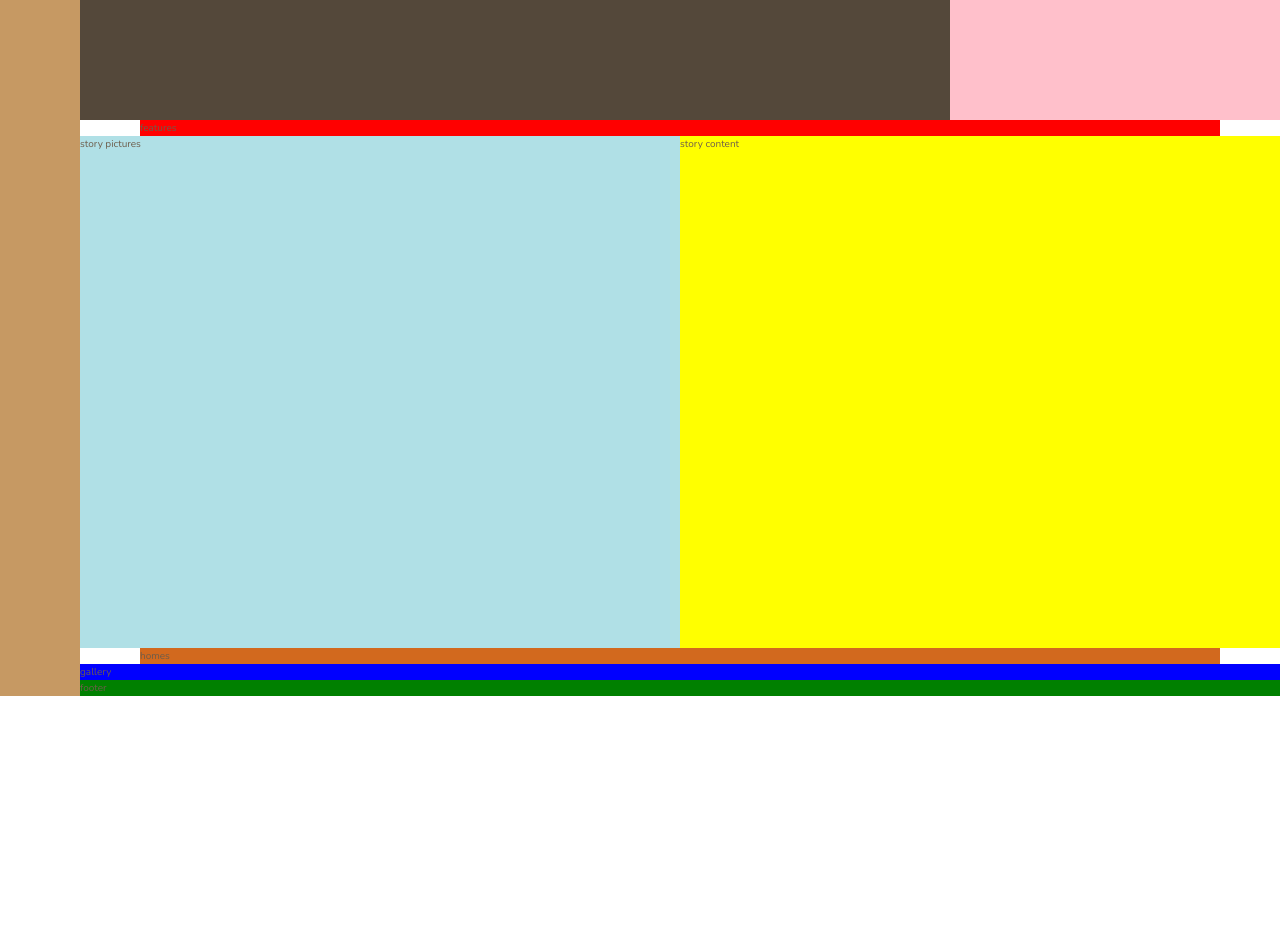
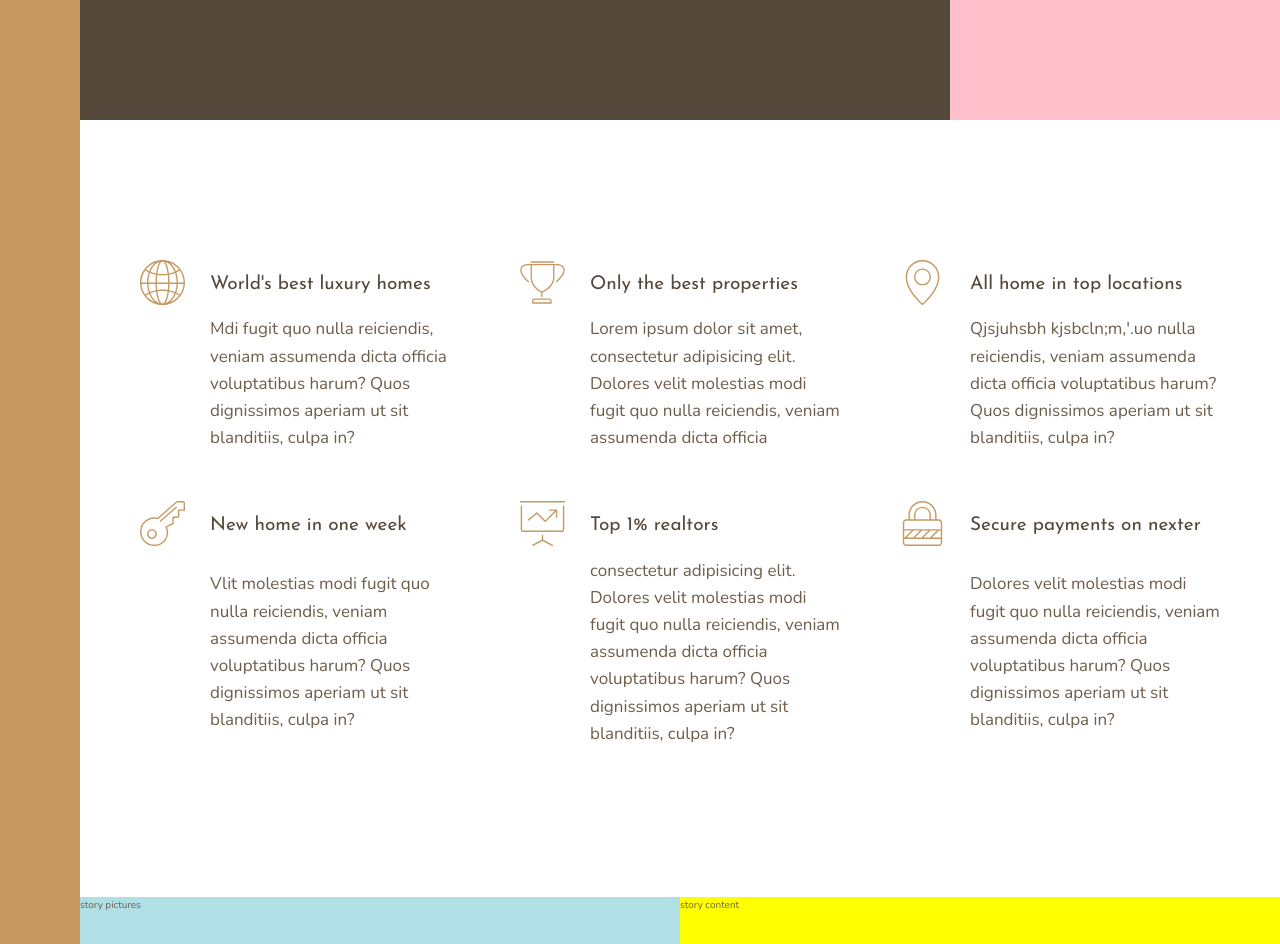
Before and after one commit to manzif/manzi-nexter, a website: page index.html in a window 1280 px wide. Shown: the part 520-1464 px from the top of the page. Before the commit the page ends 1216 px from the top, so only its background shows below. Drawn offline with nearby package versions, Linux system fonts and the light colour scheme.

Commit message:
build a features part

```diff
--- a/index.html
+++ b/index.html
@@ -23,7 +23,48 @@
             realtors
         </div>
         <section class="features">
-            features
+            <div class="feature">
+                <svg class="feature__icon">
+                    <use xlink:href="img/sprite.svg#icon-global"></use>
+                </svg>
+                <h4 class="heading-4 heading-4--dark">World's best luxury homes</h4>
+                <p class="feature__text">Mdi fugit quo nulla reiciendis, veniam assumenda dicta officia voluptatibus harum? Quos dignissimos aperiam ut sit blanditiis, culpa in?</p>
+            </div>
+            <div class="feature">
+                <svg class="feature__icon">
+                    <use xlink:href="img/sprite.svg#icon-trophy"></use>
+                </svg>
+                <h4 class="heading-4 heading-4--dark">Only the best properties</h4>
+                <p class="feature__text">Lorem ipsum dolor sit amet, consectetur adipisicing elit. Dolores velit molestias modi fugit quo nulla reiciendis, veniam assumenda dicta officia </p>
+            </div>
+            <div class="feature">
+                <svg class="feature__icon">
+                    <use xlink:href="img/sprite.svg#icon-map-pin"></use>
+                </svg>
+                <h4 class="heading-4 heading-4--dark">All home in top locations</h4>
+                <p class="feature__text">Qjsjuhsbh kjsbcln;m,'.uo nulla reiciendis, veniam assumenda dicta officia voluptatibus harum? Quos dignissimos aperiam ut sit blanditiis, culpa in?</p>
+            </div>
+            <div class="feature">
+                <svg class="feature__icon">
+                    <use xlink:href="img/sprite.svg#icon-key"></use>
+                </svg>
+                <h4 class="heading-4 heading-4--dark">New home in one week</h4>
+                <p class="feature__text">Vlit molestias modi fugit quo nulla reiciendis, veniam assumenda dicta officia voluptatibus harum? Quos dignissimos aperiam ut sit blanditiis, culpa in?</p>
+            </div>
+            <div class="feature">
+                <svg class="feature__icon">
+                    <use xlink:href="img/sprite.svg#icon-presentation"></use>
+                </svg>
+                <h4 class="heading-4 heading-4--dark">Top 1% realtors</h4>
+                <p class="feature__text">consectetur adipisicing elit. Dolores velit molestias modi fugit quo nulla reiciendis, veniam assumenda dicta officia voluptatibus harum? Quos dignissimos aperiam ut sit blanditiis, culpa in?</p>
+            </div>
+            <div class="feature">
+                <svg class="feature__icon">
+                    <use xlink:href="img/sprite.svg#icon-lock"></use>
+                </svg>
+                <h4 class="heading-4 heading-4--dark">Secure payments on nexter</h4>
+                <p class="feature__text">Dolores velit molestias modi fugit quo nulla reiciendis, veniam assumenda dicta officia voluptatibus harum? Quos dignissimos aperiam ut sit blanditiis, culpa in?</p>
+            </div>
         </section>
         <div class="story__pictures">
             story pictures
--- a/sass/_features.scss
+++ b/sass/_features.scss
@@ -1,4 +1,30 @@
 .features {
-    background-color: red;
     grid-column: center-start / center-end;
+
+    margin: 15rem 0;
+
+    display: grid;
+    grid-template-columns: repeat(auto-fit, minmax(25rem, 1fr));
+    grid-gap: 6rem;
 }
+
+.feature {
+
+    display: grid;
+    grid-template-columns: min-content 1fr;
+    grid-row-gap: 1.5rem;
+    grid-column-gap: 2.5rem;
+    align-items: start;
+
+    &__icon {
+        fill: $color-primary;
+        width: 4.5rem;
+        height: 4.5rem;
+        grid-row: 1 / span 2;
+        transform: translateY(-1rem);
+    }
+
+    &__text {
+        font-size: 1.7rem;
+    }
+}
--- a/sass/_typography.scss
+++ b/sass/_typography.scss
@@ -0,0 +1,28 @@
+
+%heading {
+    font-family: $font-display;
+    font-weight: 400;
+}
+.heading-1 {
+    @extend %heading;
+}
+
+.heading-2 {
+
+}
+
+.heading-3 {
+
+}
+
+.heading-4 {
+    @extend %heading;
+    font-size: 1.9rem;
+
+    &--light {
+        color: $color-grey-light-1;
+    }
+    &--dark {
+        color: $color-grey-dark-1;
+    }
+}
```
Also changed, not shown: css/style.css.
